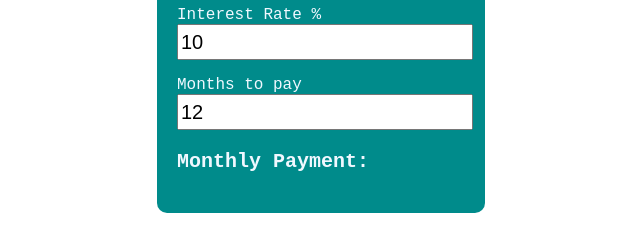
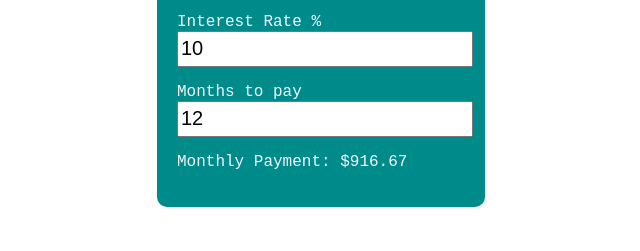
Before and after one commit to EmanTariq04/loan-calculator, a plain HTML site: page index.html in a window 1280 px wide. Shown: the part 375-626 px from the top of the page, without its empty margins (319-959 px from the left). Drawn offline with Linux system fonts and the light colour scheme.

Commit message:
final commit

```diff
--- a/index.html
+++ b/index.html
@@ -1,25 +1,31 @@
 <!DOCTYPE html>
 <html lang="en">
+
 <head>
     <meta charset="UTF-8">
     <meta name="viewport" content="width=device-width, initial-scale=1.0">
     <title>Loan Calculator</title>
     <link rel="stylesheet" href="style.css">
 </head>
+
 <body>
     <div class="container">
         <h1>Loan Calculator</h1>
         <p>Loan Amount $
-            <input onchange="calculateLoan()" class="input" type="number" id="loan-amount" min="1" max="500000" value="10000">
+            <input onchange="calculateLoan()" class="input" type="number" id="loan-amount" min="1" max="500000"
+                value="10000">
         </p>
         <p>Interest Rate %
-            <input onchange="calculateLoan()" class="input" type="number" id="interest-rate" min="0" max="100" value="10" step=".1">
+            <input onchange="calculateLoan()" class="input" type="number" id="interest-rate" min="0" max="100"
+                value="10" step=".1">
         </p>
         <p>Months to pay
-            <input onchange="calculateLoan()" class="input" type="number" id="months-to-pay" min="1" max="48" value="12">
+            <input onchange="calculateLoan()" class="input" type="number" id="months-to-pay" min="1" max="48"
+                value="12">
         </p>
-        <p class="payment">Monthly Payment:</p>
+        <p id="payment">Monthly Payment:</p>
     </div>
     <script src="script.js"></script>
 </body>
+
 </html>
--- a/script.js
+++ b/script.js
@@ -1,7 +1,15 @@
 function calculateLoan() {
-  loanAmountValue = document.getElementById("loan-amount").value;
-  interestRateValue = document.getElementById("interest-rate").value;
-  MonthsToPayValue = document.getElementById("months-to-pay").value;
+  let loanAmountValue = document.getElementById("loan-amount").value;
+  let interestRateValue = document.getElementById("interest-rate").value;
+  let MonthsToPayValue = document.getElementById("months-to-pay").value;
 
-  interestToPayValue = loanAmountValue * interestRateValue * 0.01 / MonthsToPayValue;
+  let interest =
+    (loanAmountValue * interestRateValue * 0.01) / MonthsToPayValue;
+
+    monthlyPayment = (loanAmountValue / MonthsToPayValue + interest).toFixed(2); //only 2 decimal places
+
+    document.getElementById("payment").innerHTML = `Monthly Payment: $${monthlyPayment}`;
 }
+
+
+window.onload = calculateLoan; //When the page loads, automatically run the calculateLoan() function.
```
